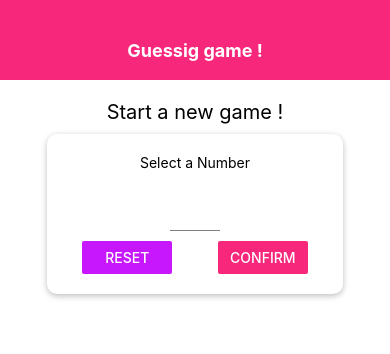
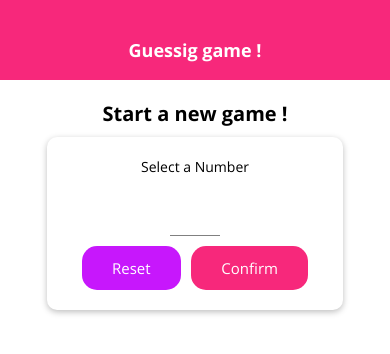
Before and after one commit to EZENGOLD/myGuessMe, a React Native app: screen / in a window 390 px wide. Shown: the top 354 px of the page. Built offline with nearby package versions, Linux system fonts and the light colour scheme.

Commit message:
CORRECT DIMANCHE 08

```diff
--- a/App.js
+++ b/App.js
@@ -1,15 +1,30 @@
 import React, {useState} from 'react';
-import { StyleSheet, Text, View} from 'react-native';
+import { StyleSheet, View} from 'react-native';
 
 import Header from './components/Header';
 import StartGameScreen from './screens/StartGameScreen';
 import GameScreen from './screens/GameScreen';
 import GameOverScreen from './screens/GameOverScreen';
 
+import * as Font from 'expo-font';
+import {AppLoading} from 'expo';
+
+const fetchFonts = () => {
+    return Font.loadAsync({
+        'open-sans': require('./assets/fonts/OpenSans-Regular.ttf'),
+        'open-sans-bold': require('./assets/fonts/OpenSans-Bold.ttf'),
+    });
+};
+
 export default function App() {
 
     const [userNumber, setUserNumber] = useState();
     const [guessRounds, setGuessRounds] = useState(0);
+
+    const [dataLoaded, setDataLoaded] = useState(false);
+    if(!dataLoaded) {
+        return <AppLoading startAsync={fetchFonts} onFinish={() => setDataLoaded(true)} onError={(err) => console.log(err)}/>
+    }
 
     const configureNewGameHandler = () => {
         setGuessRounds(0);
--- a/components/Header.js
+++ b/components/Header.js
@@ -1,12 +1,13 @@
 import React from 'react';
 import {StyleSheet, Text, View} from 'react-native';
 
+import MesStyles from '../constants/mesStyles';
 import Colors from '../constants/colors';
 
 const Header = (props) => {
     return (
         <View style={styles.header}>
-            <Text style={styles.headerTitle}>{props.title}</Text>
+            <Text style={MesStyles.whiteTitle}>{props.title}</Text>
         </View>
     );
 };
@@ -19,12 +20,6 @@ const styles = StyleSheet.create({
         backgroundColor: Colors.primary,
         alignItems: 'center',
         justifyContent: 'center'
-    },
-
-    headerTitle: {
-        color: 'white',
-        fontSize: 18,
-        fontWeight: 'bold',
     }
 });
 
--- /dev/null
+++ b/components/MyButton.js
@@ -0,0 +1,30 @@
+import React from 'react';
+import {View, StyleSheet, Text, TouchableOpacity} from 'react-native';
+
+import Colors from '../constants/colors';
+
+const MyButton = (props) => {
+    return (
+        <TouchableOpacity activeOpacity={0.6} onPress={props.onPressButton}>
+            <View style={{...styles.button, ...props.style}}>
+                <Text style={styles.buttonText}>{props.children}</Text>
+            </View>
+        </TouchableOpacity>
+    );
+};
+
+const styles = StyleSheet.create({
+    button: {
+        backgroundColor: Colors.primary,
+        paddingVertical: 12,
+        paddingHorizontal: 30,
+        borderRadius: 15,
+    },
+    buttonText: {
+        color: 'white',
+        fontFamily: 'open-sans',
+        fontSize: 15,
+    }
+});
+
+export default MyButton;
--- /dev/null
+++ b/constants/mesStyles.js
@@ -0,0 +1,23 @@
+import {StyleSheet} from 'react-native';
+import Colors from './colors';
+
+export default StyleSheet.create({
+    text: {
+        fontFamily: 'open-sans',
+        fontSize: 14,
+    },
+    blackTitle: {
+        fontFamily: 'open-sans-bold',
+        color: 'black',
+        fontSize: 18,
+    },
+    whiteTitle: {
+        fontFamily: 'open-sans-bold',
+        color: 'white',
+        fontSize: 18,
+    },
+    highlight: {
+        color: Colors.primary,
+        fontFamily: 'open-sans-bold',
+    }
+})
--- a/screens/GameOverScreen.js
+++ b/screens/GameOverScreen.js
@@ -1,13 +1,28 @@
 import React from 'react';
-import {View, Text, StyleSheet, Button} from 'react-native';
+import {View, Text, StyleSheet, Button, Image} from 'react-native';
+import MesStyles from '../constants/mesStyles';
+import Colors from '../constants/colors';
+import MyButton from '../components/MyButton';
 
 const GameOverScreen = props => {
     return (
         <View style={styles.screen}>
-            <Text>The game is over !</Text>
-            <Text>Number of rounds : {props.roundsNumber}</Text>
-            <Text>Number was : {props.userNumber}</Text>
-            <Button title="NEW GAME" onPress={props.onRestart}/>
+            <Text style={MesStyles.blackTitle}>The game is over !</Text>
+            <View style={styles.imageContainer}>
+                <Image
+                    source={require('../assets/success.png')}
+                    style={styles.image}
+                    resizeMode='cover'
+                />
+            </View>
+            <View style={styles.resultContainer}>
+                <Text style={{...MesStyles.text, ...styles.resultText}}>
+                    Your phone needed <Text style={MesStyles.highlight}>{props.roundsNumber}</Text> rounds to guess the number <Text style={MesStyles.highlight}>{props.userNumber}</Text>
+                </Text>
+            </View>
+            <MyButton onPressButton={props.onRestart}>
+                NEW GAME
+            </MyButton>
         </View>
     );
 };
@@ -17,7 +32,32 @@ const styles = StyleSheet.create({
         flex: 1,
         justifyContent: 'center',
         alignItems: 'center'
-    }
+    },
+
+    imageContainer: {
+        width: 300,
+        height: 300,
+        borderRadius: 150,
+        borderWidth: 2,
+        borderColor: 'black',
+        overflow: 'hidden',
+        marginVertical: 30,
+    },
+
+    image: {
+        width: '100%',
+        height: '100%',
+    },
+
+    resultText: {
+        textAlign: 'center',
+        fontSize: 18,
+    },
+
+    resultContainer: {
+        marginHorizontal: 30,
+        marginVertical: 15,
+    },
 });
 
 export default GameOverScreen;
--- a/screens/GameScreen.js
+++ b/screens/GameScreen.js
@@ -3,6 +3,9 @@ import {View, Text, StyleSheet, Button, Alert} from 'react-native';
 
 import NumberContainer from '../components/NumberContainer';
 import Card from '../components/Card';
+import MyButton from '../components/MyButton';
+import MesStyles from '../constants/mesStyles';
+import Colors from '../constants/colors';
 
 const generateRandomBetween = (min, max, exclude) => {
     min = Math.ceil(min);
@@ -50,11 +53,11 @@ const GameScreen = props => {
 
     return (
         <View style={styles.screen}>
-            <Text>Openent's Guess</Text>
+            <Text style={MesStyles.text}>Openent's Guess</Text>
             <NumberContainer>{currentGuess}</NumberContainer>
             <Card style={styles.buttonContainer}>
-                <Button title="LOWER" onPress={nextGuessHandler.bind(this, false)}/>
-                <Button title="GREATER" onPress={nextGuessHandler.bind(this, true)}/>
+                <MyButton onPressButton={nextGuessHandler.bind(this, false)} style={{backgroundColor: Colors.accent}}>LOWER</MyButton>
+                <MyButton onPressButton={nextGuessHandler.bind(this, true)}>GREATER</MyButton>
             </Card>
         </View>
     );
@@ -71,8 +74,8 @@ const styles = StyleSheet.create({
         flexDirection: 'row',
         justifyContent: 'space-around',
         marginTop: 20,
-        width: 300,
-        maxWidth: '80%'
+        width: 400,
+        maxWidth: '90%'
     }
 });
 
--- a/screens/StartGameScreen.js
+++ b/screens/StartGameScreen.js
@@ -12,6 +12,9 @@ import Colors from '../constants/colors';
 import Card from '../components/Card';
 import Input from '../components/Input';
 import NumberContainer from '../components/NumberContainer';
+import MyButton from '../components/MyButton';
+
+import MesStyles from '../constants/mesStyles';
 
 const StartGameScreen = (props) => {
 
@@ -53,9 +56,9 @@ const StartGameScreen = (props) => {
     if (confirmed) {
         confirmedOutput = (
             <Card style={styles.summuryContainer}>
-                <Text>You selected</Text>
+                <Text style={MesStyles.text}>You selected</Text>
                 <NumberContainer>{selectedNumber}</NumberContainer>
-                <Button title="START GAME" onPress={props.onStartGame.bind(this, selectedNumber)}/>
+                <MyButton onPressButton={props.onStartGame.bind(this, selectedNumber)}>START GAME</MyButton>
             </Card>
         )
     }
@@ -65,9 +68,9 @@ const StartGameScreen = (props) => {
             Keyboard.dismiss();
         }}>
         <View style={styles.screen}>
-            <Text style={styles.title}>Start a new game !</Text>
+            <Text style={{...MesStyles.blackTitle, ...styles.title}}>Start a new game !</Text>
             <Card style={styles.inputContainer}>
-                <Text>Select a Number</Text>
+                <Text style={MesStyles.text}>Select a Number</Text>
                 <Input
                     style={styles.input}
                     blurOnSubmit={true}
@@ -79,8 +82,8 @@ const StartGameScreen = (props) => {
                     value={valeur}
                 />
                 <View style={styles.buttonsContainer}>
-                    <View style={styles.buttons}><Button title="Reset" onPress={resetInputHandler} color={Colors.accent}/></View>
-                    <View style={styles.buttons}><Button title="Confirm" onPress={confirmInputHandler} color={Colors.primary}/></View>
+                    <View><MyButton style={{backgroundColor: Colors.accent}} onPressButton={resetInputHandler}>Reset</MyButton></View>
+                    <View><MyButton style={{backgroundColor: Colors.primary}} onPressButton={confirmInputHandler}>Confirm</MyButton></View>
                 </View>
             </Card>
             {confirmedOutput}
```
Also changed, not shown: assets/success.png (added).
